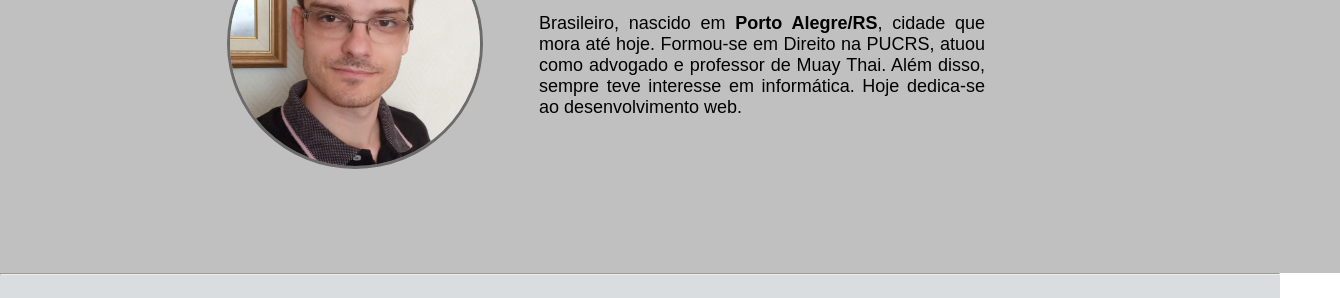
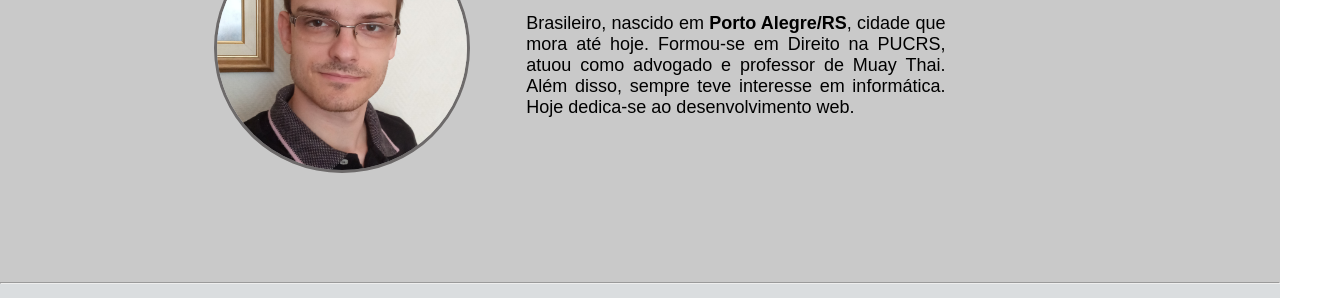
Before and after one commit to lucasportella/lucasportella.github.io, a plain HTML site: page index.html in a window 1280 px wide. Shown: the part 176-474 px from the top of the page, 1340 px wide, since content can reach past the window. Drawn offline with nearby package versions, Linux system fonts and the light colour scheme.

Commit message:
adjusts div-apresentacao

```diff
--- a/style.css
+++ b/style.css
@@ -1,11 +1,12 @@
 * {
     margin: 0%;
+    border: 0%;
+    padding: 0%;
 }
 
 #div-apresentacao {
-    background-color: silver;
-    padding: 30px;
-    width: 100%;
+    background-color: rgb(201, 201, 201);
+    padding: 3%;
     text-align: center;
 }
 
@@ -13,7 +14,6 @@
     display: inline-block;
     margin-top: 5%;
     margin-bottom: 5%;
-    vertical-align: auto;
 }
 
 .div-texto-apresentacao {
@@ -53,10 +53,6 @@ h3 {
     border: rgb(109, 106, 106) solid 3px;
 }
 
-#texto {
-
-}
-
 p {
     font-family: 'Arial Narrow Bold', sans-serif;
     font-size: 18px;
@@ -67,6 +63,16 @@ p {
 hr {
     margin: 0px;
 }
+
+
+
+
+
+
+
+
+
+
 
 #div-habilidades {
     background-color: rgb(218, 221, 223);
@@ -106,6 +112,15 @@ h4 {
 li {
     margin: 20px;
 }
+
+
+
+
+
+
+
+
+
 
 #div-outras-infos {
     background-color: #bdab9c;
```
